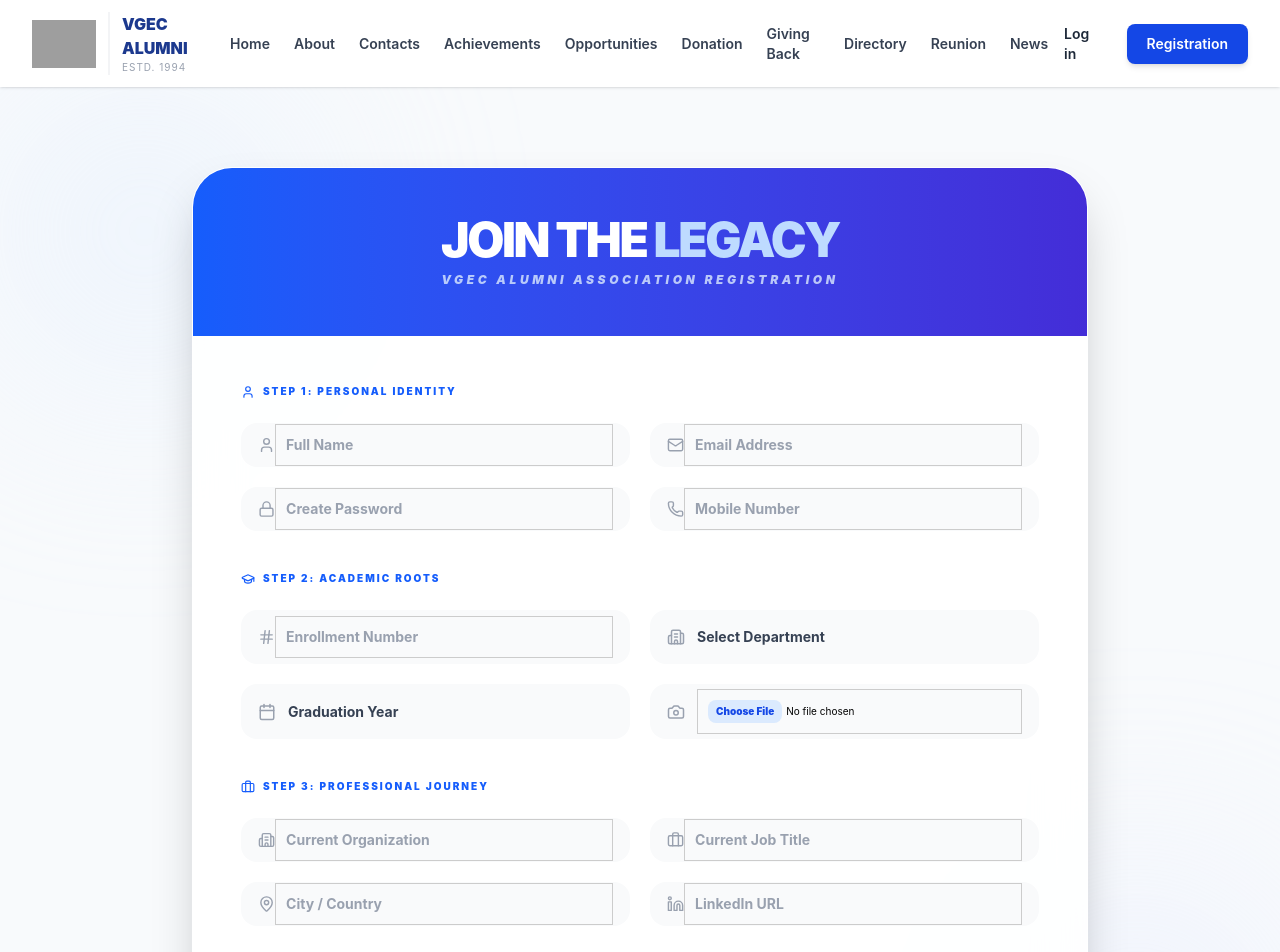
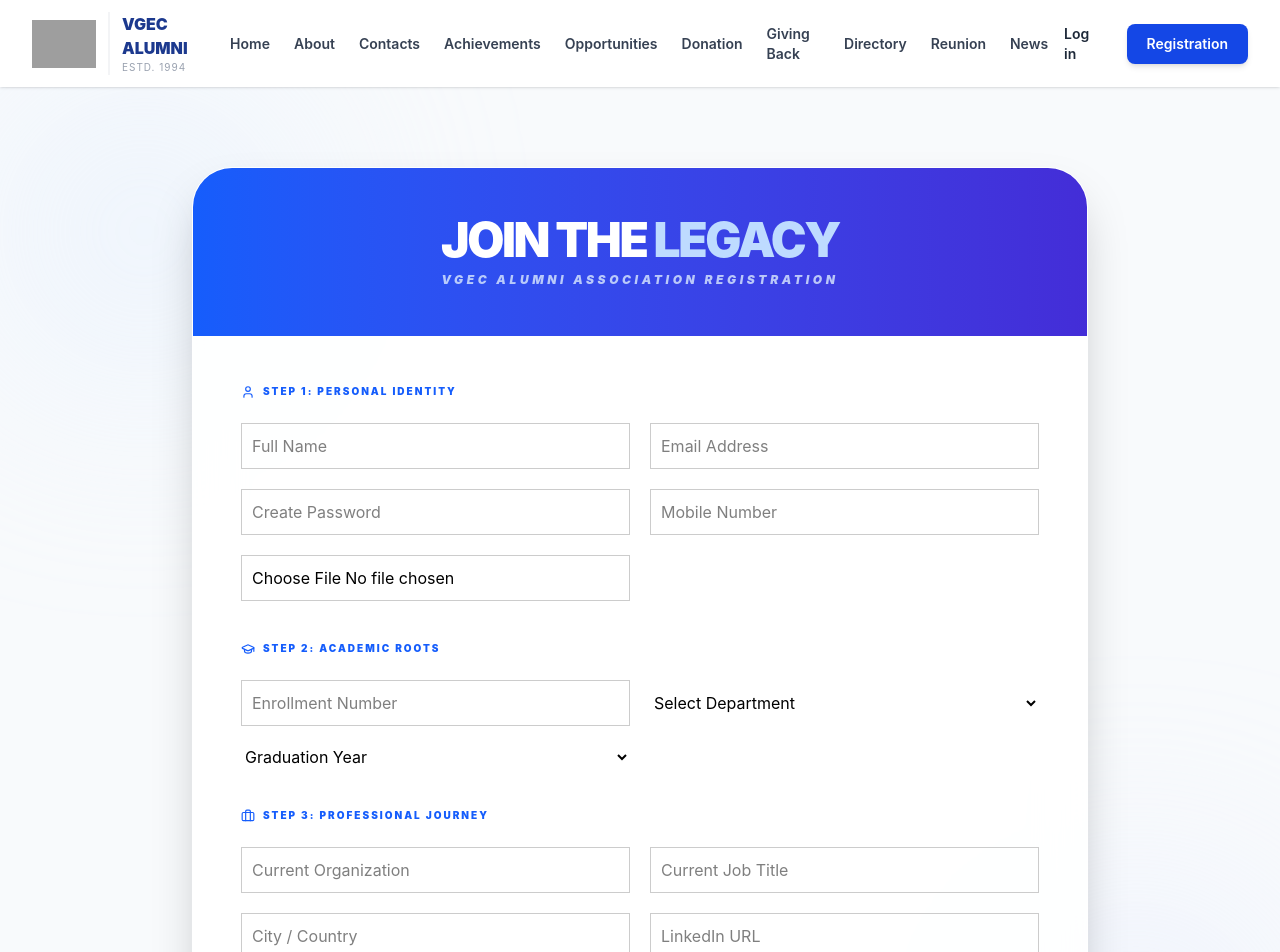
Before and after one commit to hardik59652/frontendalumins, a React (Vite) app: page /register in a window 1280 px wide. Shown: the top 952 px of the page. Built offline with nearby package versions, Linux system fonts and the light colour scheme; grey boxes are pictures that could not be loaded.

Commit message:
Login and logout functionality added

```diff
--- a/src/main.jsx
+++ b/src/main.jsx
@@ -1,8 +1,7 @@
 import { StrictMode } from 'react'
 import { createRoot } from 'react-dom/client'
 import './index.css'
-import AdminDashboard from "./pages/admindasahboard/AdminDashBoard.jsx";
-import AlumniDashboard from './pages/alumindashboard/AlumiinDashBoard.jsx';
+
 import { createBrowserRouter,  createRoutesFromElements,Route,  RouterProvider } from 'react-router-dom'
 import Layout from './layout.jsx'
 import Home from './pages/home/Home.jsx'
@@ -17,6 +16,8 @@ import GivingBackPage from './pages/givingback/GivingBack.jsx'
 import AlumniDirectory from './pages/alumindirectory/AluminDirectory.jsx';
 import Reunion from './pages/reunion/reunion.jsx';
 import NewsEventsPage from './pages/newsevents/NewsEvents.jsx';
+import AdminDashboard from "./pages/admindasahboard/AdminDashBoard.jsx";
+import AlumniDashboard from './pages/alumindashboard/AlumiinDashBoard.jsx';
 
 const router = createBrowserRouter(
   createRoutesFromElements(
@@ -30,7 +31,6 @@ const router = createBrowserRouter(
       <Route path='opportunities' element={<Opportunities />} />
       <Route path='donation' element={<Donation />} />
       <Route path='givingback' element={<GivingBackPage />} />
-      <Route path="register" element={<Register />} />
       <Route path="admin-dashboard" element={<AdminDashboard />} />
       <Route path="alumin-dashboard" element={<AlumniDashboard />} />
       <Route path="alumindirectory" element={<AlumniDirectory />} />
--- a/src/pages/admindasahboard/AdminDashBoard.jsx
+++ b/src/pages/admindasahboard/AdminDashBoard.jsx
@@ -37,7 +37,7 @@ function AdminLayout() {
       >
         {/* Header / Logo */}
         <div className="p-6 flex items-center gap-3 border-b border-slate-800/50">
-          <div className="bg-blue-600 p-2 rounded-xl text-white shadow-lg shadow-blue-900/20 shrink-0">
+          <div className="bg-blue-600 p-2 rounded-xl text-blue-400 shadow-lg shadow-blue-900/20 shrink-0">
             <ShieldCheck size={24} strokeWidth={2.5} />
           </div>
           {!isCollapsed && (
@@ -73,7 +73,7 @@ function AdminLayout() {
                 )}
 
                 {isActive && !isCollapsed && (
-                  <motion.div layoutId="activeInd" className="absolute right-4 text-white/50">
+                  <motion.div layoutId="activeInd" className="absolute right-4 text-blue-400/50">
                     <ChevronRight size={14} />
                   </motion.div>
                 )}
--- a/src/pages/alumindashboard/AlumiinDashBoard.jsx
+++ b/src/pages/alumindashboard/AlumiinDashBoard.jsx
@@ -13,7 +13,7 @@ const AlumniDashboard = () => {
             Y
           </div>
           <div className="mb-2">
-            <h1 className="text-xl md:text-3xl font-black uppercase tracking-tighter text-gray-900 md:text-white">Yash Patel</h1>
+            <h1 className="text-xl md:text-3xl font-black uppercase tracking-tighter text-gray-900 md:text-black">Yash Patel</h1>
             <p className="text-[10px] md:text-xs font-bold uppercase tracking-widest text-gray-500 md:text-blue-100">Class of 2024 • IT Dept</p>
           </div>
         </div>
--- a/src/pages/registration/Registration.jsx
+++ b/src/pages/registration/Registration.jsx
@@ -5,12 +5,21 @@ import {
   Building2, MapPin, Linkedin, Briefcase,
   Camera, ChevronRight, Hash, Calendar
 } from "lucide-react";
+const Register = () => {
 
-const Register = () => {
+const [profileImage,setProfileImage]=useState(null)
   const [formData, setFormData] = useState({
-    name: "", email: "", password: "", phone: "",
-    graduationYear: "", department: "", enrollmentNumber: "",
-    currentCompany: "", jobTitle: "", location: "", linkedinUrl: ""
+    fullName: "",
+    email: "",
+    password: "",
+    phoneNumber: "",
+    graduationYear: "",
+    department: "",
+    enrollmentNumber: "",
+    currentCompany: "",
+    jobTitle: "",
+    location: "",
+    linkedinUrl: ""
   });
 
   const departments = [
@@ -19,22 +28,54 @@ const Register = () => {
     "Civil Engineering", "Instrumentation & Control", "Chemical Engineering"
   ];
 
-  // Batch Years 1994 to 2026
   const years = Array.from({ length: 2026 - 1994 + 1 }, (_, i) => 1994 + i).reverse();
 
   const handleChange = (e) => {
     setFormData({ ...formData, [e.target.name]: e.target.value });
   };
 
-  const handleSubmit = (e) => {
+const handleSubmit = async (e) => {
   e.preventDefault();
-    console.log("Form Data:", formData);
-    alert("Congratulations! Registration Successful.");
+
+  try {
+    const form = new FormData();
+
+    Object.keys(formData).forEach((key) => {
+      form.append(key, formData[key]);
+    });
+
+    if (profileImage) {
+      form.append("profileImage", profileImage);
+    }
+
+    const response = await fetch("http://10.11.6.240:8000/api/v1/users/register", {
+      method: "POST",
+      body: form
+    });
+
+    console.log("STATUS:", response.status);
+
+    const text = await response.text();
+    console.log("RESPONSE:", text);
+
+    if (response.ok) {
+      alert("Registration Successful 🎉");
+    } else {
+      alert("Backend returned error");
+    }
+
+  } catch (error) {
+    console.log("FETCH ERROR:", error);
+    alert("Server error");
+  }
 };
+
+
+
 
   return (
     <div className="min-h-screen bg-[#f8fafc] flex items-center justify-center px-4 py-12 md:py-20 relative overflow-hidden">
-      {/* Background Decorative Blurs */}
+
       <div className="absolute top-0 left-0 w-72 h-72 bg-blue-100 rounded-full blur-[120px] opacity-50" />
       <div className="absolute bottom-0 right-0 w-72 h-72 bg-indigo-100 rounded-full blur-[120px] opacity-50" />
 
@@ -43,7 +84,8 @@ const Register = () => {
         animate={{ opacity: 1, y: 0 }}
         className="w-full max-w-4xl bg-white/90 backdrop-blur-xl rounded-[2.5rem] shadow-2xl border border-white overflow-hidden z-10"
       >
-        {/* Header Section */}
+
+        {/* Header */}
         <div className="bg-gradient-to-r from-blue-600 to-indigo-700 p-8 md:p-12 text-center text-white">
           <h2 className="text-3xl md:text-5xl font-black uppercase tracking-tighter">
             Join the <span className="text-blue-200">Legacy</span>
@@ -55,103 +97,158 @@ const Register = () => {
 
         <form onSubmit={handleSubmit} className="p-6 md:p-12">
 
-          {/* Section 1: Personal Details */}
+          {/* PERSONAL DETAILS */}
           <div className="mb-10">
             <h3 className="text-[10px] font-black text-blue-600 uppercase tracking-[0.2em] mb-6 flex items-center gap-2">
-              <User size={14} /> Step 1: Personal Identity
+              <User size={14}/> Step 1: Personal Identity
             </h3>
+
             <div className="grid grid-cols-1 md:grid-cols-2 gap-5">
-              <div className="flex items-center bg-gray-50 rounded-2xl px-4 border border-transparent focus-within:ring-2 focus-within:ring-blue-500 transition-all group">
-                <User className="text-gray-400 group-focus-within:text-blue-600" size={18} />
-                <input name="name" placeholder="Full Name" onChange={handleChange} required className="w-full py-4 pl-3 bg-transparent outline-none font-bold text-sm text-gray-700 placeholder:text-gray-400" />
-              </div>
-              <div className="flex items-center bg-gray-50 rounded-2xl px-4 border border-transparent focus-within:ring-2 focus-within:ring-blue-500 transition-all group">
-                <Mail className="text-gray-400 group-focus-within:text-blue-600" size={18} />
-                <input name="email" type="email" placeholder="Email Address" onChange={handleChange} required className="w-full py-4 pl-3 bg-transparent outline-none font-bold text-sm text-gray-700 placeholder:text-gray-400" />
-              </div>
-              <div className="flex items-center bg-gray-50 rounded-2xl px-4 border border-transparent focus-within:ring-2 focus-within:ring-blue-500 transition-all group">
-                <Lock className="text-gray-400 group-focus-within:text-blue-600" size={18} />
-                <input name="password" type="password" placeholder="Create Password" onChange={handleChange} required className="w-full py-4 pl-3 bg-transparent outline-none font-bold text-sm text-gray-700 placeholder:text-gray-400" />
-              </div>
-              <div className="flex items-center bg-gray-50 rounded-2xl px-4 border border-transparent focus-within:ring-2 focus-within:ring-blue-500 transition-all group">
-                <Phone className="text-gray-400 group-focus-within:text-blue-600" size={18} />
-                <input name="phone" placeholder="Mobile Number" onChange={handleChange} required className="w-full py-4 pl-3 bg-transparent outline-none font-bold text-sm text-gray-700 placeholder:text-gray-400" />
-              </div>
+
+              <input
+                name="fullName"
+                placeholder="Full Name"
+                value={formData.fullName}
+                onChange={handleChange}
+                required
+                className="input"
+              />
+
+              <input
+                name="email"
+                type="email"
+                placeholder="Email Address"
+                value={formData.email}
+                onChange={handleChange}
+                required
+                className="input"
+              />
+
+              <input
+                name="password"
+                type="password"
+                placeholder="Create Password"
+                value={formData.password}
+                onChange={handleChange}
+                required
+                className="input"
+              />
+
+              <input
+                name="phoneNumber"
+                placeholder="Mobile Number"
+                value={formData.phoneNumber}
+                onChange={handleChange}
+                required
+                className="input"
+              />
+<input
+type="file"
+accept="image/*"
+onChange={(e)=>setProfileImage(e.target.files[0])}
+/>
             </div>
           </div>
 
-          {/* Section 2: Academic Roots */}
+          {/* ACADEMIC DETAILS */}
           <div className="mb-10">
             <h3 className="text-[10px] font-black text-blue-600 uppercase tracking-[0.2em] mb-6 flex items-center gap-2">
-              <GraduationCap size={14} /> Step 2: Academic Roots
+              <GraduationCap size={14}/> Step 2: Academic Roots
             </h3>
+
             <div className="grid grid-cols-1 md:grid-cols-2 gap-5">
-              <div className="flex items-center bg-gray-50 rounded-2xl px-4 border border-transparent focus-within:ring-2 focus-within:ring-blue-500 transition-all group">
-                <Hash className="text-gray-400 group-focus-within:text-blue-600" size={18} />
-                <input name="enrollmentNumber" placeholder="Enrollment Number" onChange={handleChange} required className="w-full py-4 pl-3 bg-transparent outline-none font-bold text-sm text-gray-700 placeholder:text-gray-400" />
-              </div>
 
-              <div className="flex items-center bg-gray-50 rounded-2xl px-4 border border-transparent focus-within:ring-2 focus-within:ring-blue-500 transition-all group">
-                <Building2 className="text-gray-400 shrink-0" size={18} />
-                <select name="department" onChange={handleChange} required className="w-full py-4 pl-3 bg-transparent outline-none font-bold text-sm text-gray-700 appearance-none cursor-pointer">
+              <input
+                name="enrollmentNumber"
+                placeholder="Enrollment Number"
+                value={formData.enrollmentNumber}
+                onChange={handleChange}
+                required
+                className="input"
+              />
+
+              <select
+                name="department"
+                value={formData.department}
+                onChange={handleChange}
+                required
+                className="input"
+              >
                 <option value="">Select Department</option>
-                  {departments.map(d => <option key={d} value={d}>{d}</option>)}
+                {departments.map((d)=>(
+                  <option key={d} value={d}>{d}</option>
+                ))}
               </select>
-              </div>
 
-              <div className="flex items-center bg-gray-50 rounded-2xl px-4 border border-transparent focus-within:ring-2 focus-within:ring-blue-500 transition-all group">
-                <Calendar className="text-gray-400 shrink-0" size={18} />
-                <select name="graduationYear" onChange={handleChange} required className="w-full py-4 pl-3 bg-transparent outline-none font-bold text-sm text-gray-700 appearance-none cursor-pointer">
+              <select
+                name="graduationYear"
+                value={formData.graduationYear}
+                onChange={handleChange}
+                required
+                className="input"
+              >
                 <option value="">Graduation Year</option>
-                  {years.map(y => <option key={y} value={y}>{y}</option>)}
+                {years.map((y)=>(
+                  <option key={y} value={y}>{y}</option>
+                ))}
               </select>
-              </div>
 
-              <div className="flex items-center bg-gray-50 rounded-2xl px-4 py-1 border border-transparent group">
-                <Camera className="text-gray-400 shrink-0" size={18} />
-                <input type="file" className="text-[10px] ml-3 w-full cursor-pointer file:bg-blue-100 file:border-none file:rounded-lg file:text-blue-700 file:font-black file:px-2 file:py-1" />
-              </div>
             </div>
           </div>
 
-          {/* Section 3: Professional Journey */}
+          {/* PROFESSIONAL DETAILS */}
           <div className="mb-10">
             <h3 className="text-[10px] font-black text-blue-600 uppercase tracking-[0.2em] mb-6 flex items-center gap-2">
-              <Briefcase size={14} /> Step 3: Professional Journey
+              <Briefcase size={14}/> Step 3: Professional Journey
             </h3>
+
             <div className="grid grid-cols-1 md:grid-cols-2 gap-5">
-              <div className="flex items-center bg-gray-50 rounded-2xl px-4 border border-transparent focus-within:ring-2 focus-within:ring-blue-500 transition-all group">
-                <Building2 className="text-gray-400 group-focus-within:text-blue-600" size={18} />
-                <input name="currentCompany" placeholder="Current Organization" onChange={handleChange} className="w-full py-4 pl-3 bg-transparent outline-none font-bold text-sm text-gray-700 placeholder:text-gray-400" />
-              </div>
-              <div className="flex items-center bg-gray-50 rounded-2xl px-4 border border-transparent focus-within:ring-2 focus-within:ring-blue-500 transition-all group">
-                <Briefcase className="text-gray-400 group-focus-within:text-blue-600" size={18} />
-                <input name="jobTitle" placeholder="Current Job Title" onChange={handleChange} className="w-full py-4 pl-3 bg-transparent outline-none font-bold text-sm text-gray-700 placeholder:text-gray-400" />
-              </div>
-              <div className="flex items-center bg-gray-50 rounded-2xl px-4 border border-transparent focus-within:ring-2 focus-within:ring-blue-500 transition-all group">
-                <MapPin className="text-gray-400 group-focus-within:text-blue-600" size={18} />
-                <input name="location" placeholder="City / Country" onChange={handleChange} className="w-full py-4 pl-3 bg-transparent outline-none font-bold text-sm text-gray-700 placeholder:text-gray-400" />
-              </div>
-              <div className="flex items-center bg-gray-50 rounded-2xl px-4 border border-transparent focus-within:ring-2 focus-within:ring-blue-500 transition-all group">
-                <Linkedin className="text-gray-400 group-focus-within:text-blue-600" size={18} />
-                <input name="linkedinUrl" placeholder="LinkedIn URL" onChange={handleChange} className="w-full py-4 pl-3 bg-transparent outline-none font-bold text-sm text-gray-700 placeholder:text-gray-400" />
-              </div>
+
+              <input
+                name="currentCompany"
+                placeholder="Current Organization"
+                value={formData.currentCompany}
+                onChange={handleChange}
+                className="input"
+              />
+
+              <input
+                name="jobTitle"
+                placeholder="Current Job Title"
+                value={formData.jobTitle}
+                onChange={handleChange}
+                className="input"
+              />
+
+              <input
+                name="location"
+                placeholder="City / Country"
+                value={formData.location}
+                onChange={handleChange}
+                className="input"
+              />
+
+              <input
+                name="linkedinUrl"
+                placeholder="LinkedIn URL"
+                value={formData.linkedinUrl}
+                onChange={handleChange}
+                className="input"
+              />
+
             </div>
           </div>
 
-          {/* Submit Button */}
+          {/* BUTTON */}
           <motion.button
             whileHover={{ scale: 1.01 }}
             whileTap={{ scale: 0.99 }}
             type="submit"
-            className="w-full bg-gradient-to-r from-blue-600 to-indigo-700 text-white py-5 rounded-2xl font-black uppercase text-xs tracking-[0.2em] shadow-xl shadow-blue-200 flex items-center justify-center gap-3 active:bg-blue-800 transition-all"
+            className="w-full bg-gradient-to-r from-blue-600 to-indigo-700 text-white py-5 rounded-2xl font-black uppercase text-xs tracking-[0.2em]"
           >
-            Create Alumni Profile <ChevronRight size={18} />
+            Create Alumni Profile <ChevronRight size={18}/>
           </motion.button>
 
-          <p className="text-center mt-6 text-[11px] font-bold text-gray-400 uppercase tracking-widest">
-            Already registered? <a href="/login" className="text-blue-600 hover:underline">Sign In</a>
-          </p>
         </form>
       </motion.div>
     </div>
--- a/vite.config.js
+++ b/vite.config.js
@@ -1,12 +1,16 @@
-import { defineConfig } from 'vite'
-import react from '@vitejs/plugin-react'
-import tailwindcss from '@tailwindcss/vite'
-// https://vite.dev/config/
+import { defineConfig } from "vite";
+import react from "@vitejs/plugin-react";
+import tailwindcss from "@tailwindcss/vite";
+
 export default defineConfig({
-  sever:{
-   proxy:{
-    "/api":"http://localhost:3000",
-   } ,
+  server: {
+    proxy: {
+      "/api": {
+        target: "http://localhost:8000",
+        changeOrigin: true,
+        secure: false
+      }
+    }
   },
-  plugins: [tailwindcss(),react()],
-})
+  plugins: [react(), tailwindcss()]
+});
```
Also changed, not shown: src/components/Header/header.jsx (+61 -0 lines), src/pages/login/Login.jsx (+41 -7 lines). Lines whose indentation alone changed are shown as unchanged.
